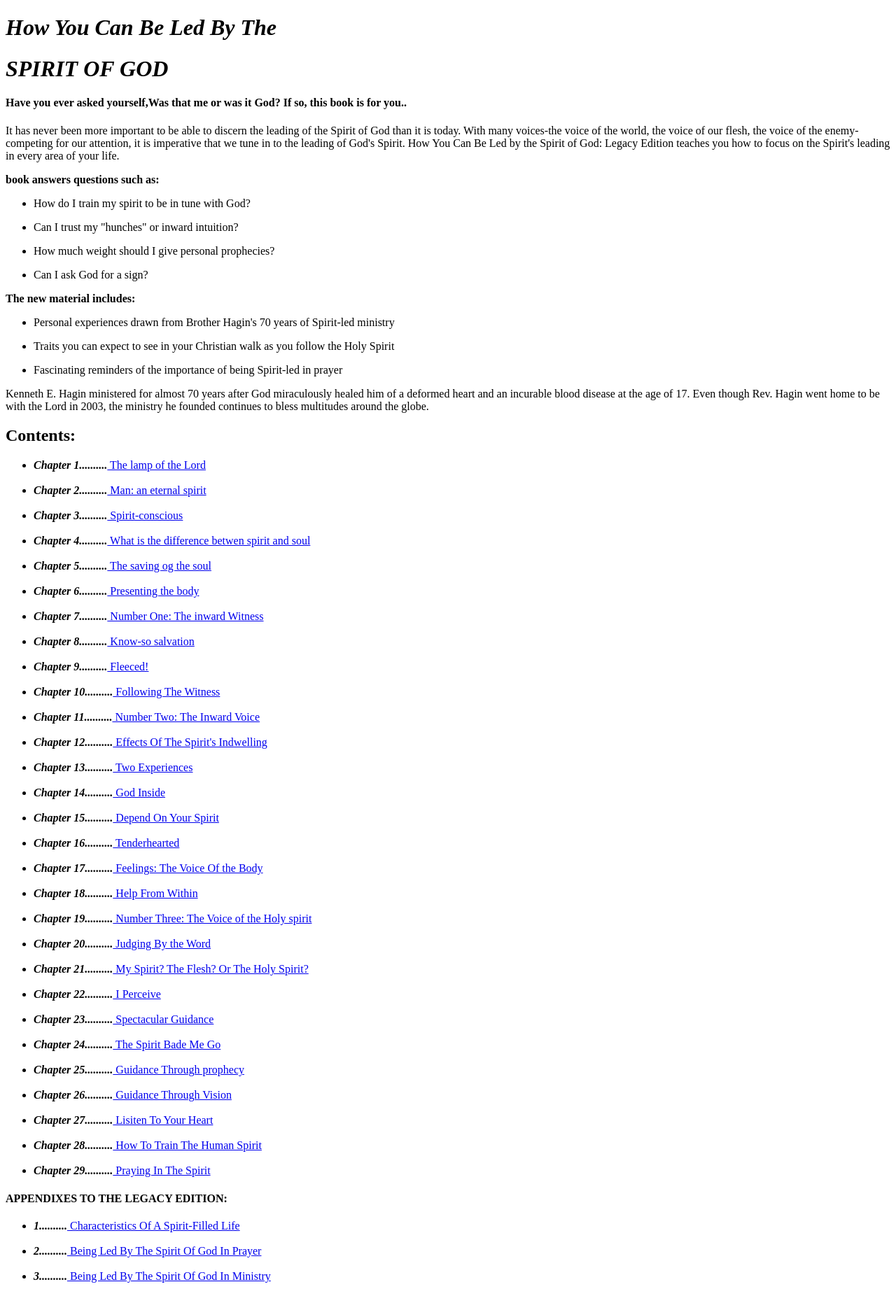
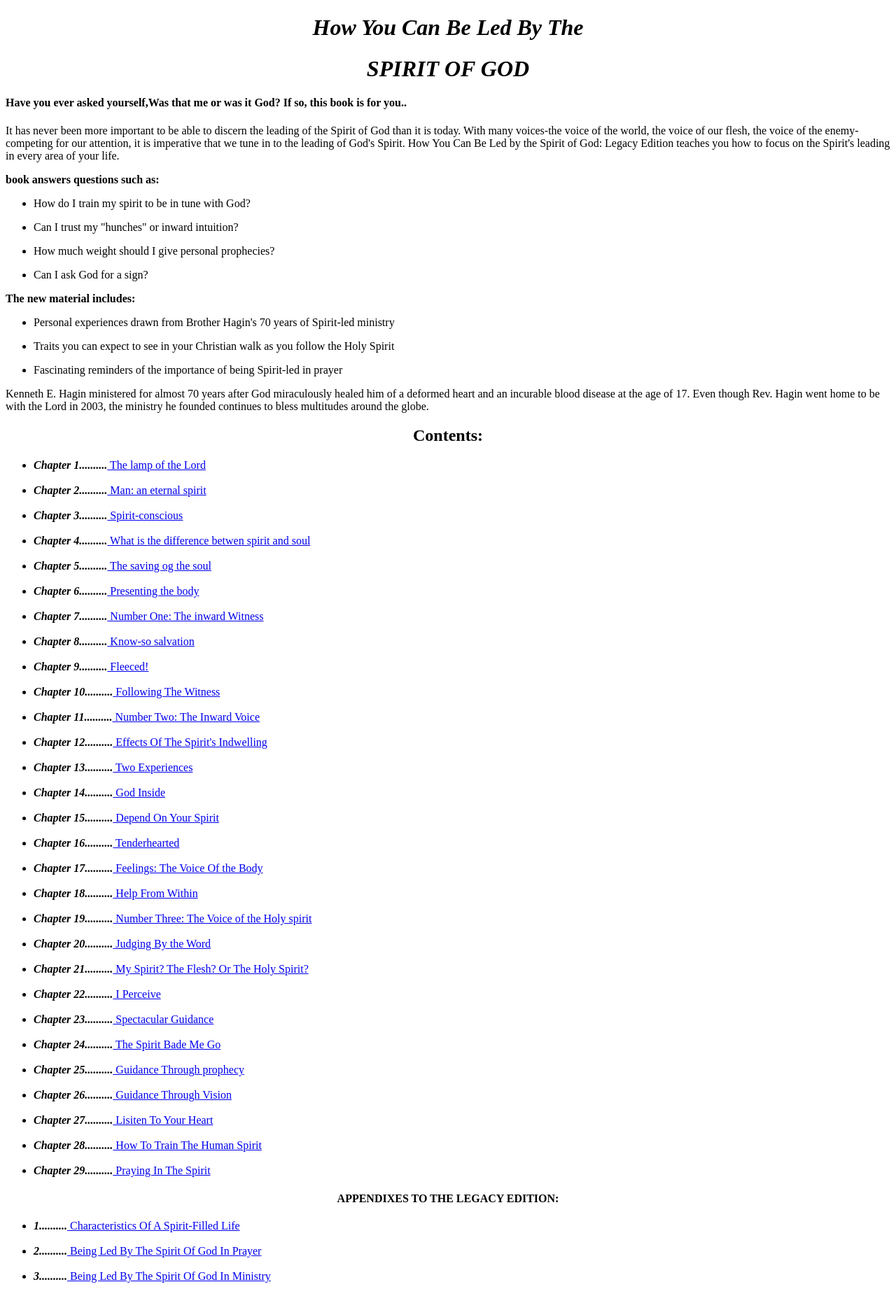
Before and after one commit to EthanWilliam25/How-You-Can-Be-Led-By-The-Spirit-Of-God, a plain HTML site: page index.html in a window 1280 px wide. Shown: the whole page at 70% size. Drawn offline with Linux system fonts and the light colour scheme.

Commit message:
updated html and css files

```diff
--- a/index.html
+++ b/index.html
@@ -7,14 +7,14 @@
 </head>
 <body>
 
-   <p><h1><em>How You Can Be Led By The</em></h1></p>
-   <p><h1><em>SPIRIT OF GOD</em></h1></p>
+   <p><h1 style="text-align: center;" ><em>How You Can Be Led By The</em></h1></p>
+   <p><h1 style="text-align: center;" ><em>SPIRIT OF GOD</em></h1></p>
    <p><h4>Have you ever asked yourself,Was that me or was it God? If so, this book is for you.. </h4></p>
 
 <p>It has never been more important to be able to discern the leading of the Spirit of God than it is today. With many voices-the voice of the world, the voice of our flesh, the voice of the enemy-competing for our attention, it is imperative that we tune in to the leading of God's Spirit. How You Can Be Led by the Spirit of God: Legacy Edition teaches you how to focus on the Spirit's leading in every area of your life.</p>
 
 
-<p><strong>book answers questions such as:</strong></p>
+<strong style="text-align: center;" >book answers questions such as:</strong>
 
 <ul>
 
@@ -29,7 +29,7 @@
 
 </ul>
 
-<p><strong>The new material includes:</strong></p>
+<p><strong style="text-align: center;" >The new material includes:</strong></p>
 
 <ul>
 <p><li>Personal experiences drawn from Brother Hagin's 70 years of Spirit-led ministry</li></p>
@@ -43,7 +43,7 @@
 
 <p>Kenneth E. Hagin ministered for almost 70 years after God miraculously healed him of a deformed heart and an incurable blood disease at the age of 17. Even though Rev. Hagin went home to be with the Lord in 2003, the ministry he founded continues to bless multitudes around the globe.</p>
 
-<h2>Contents:</h2>
+<h2 style="text-align: center;" >Contents:</h2>
 
 <ul>
 
@@ -105,7 +105,7 @@
     <br>
     <li><strong><em>Chapter 29..........</em></strong><a href="the way/praying in the spirit.html">          Praying In The Spirit</a> </li>
     </ul>
-    <h4>APPENDIXES TO THE LEGACY EDITION:</h4>
+    <h4 style="text-align: center;" >APPENDIXES TO THE LEGACY EDITION:</h4>
     <ul>
     <li><strong><em>1..........</em></strong><a href="the way/characteristics of a spirit Filled life.html">          Characteristics Of A Spirit-Filled Life</a> </li>
     <br>
```
